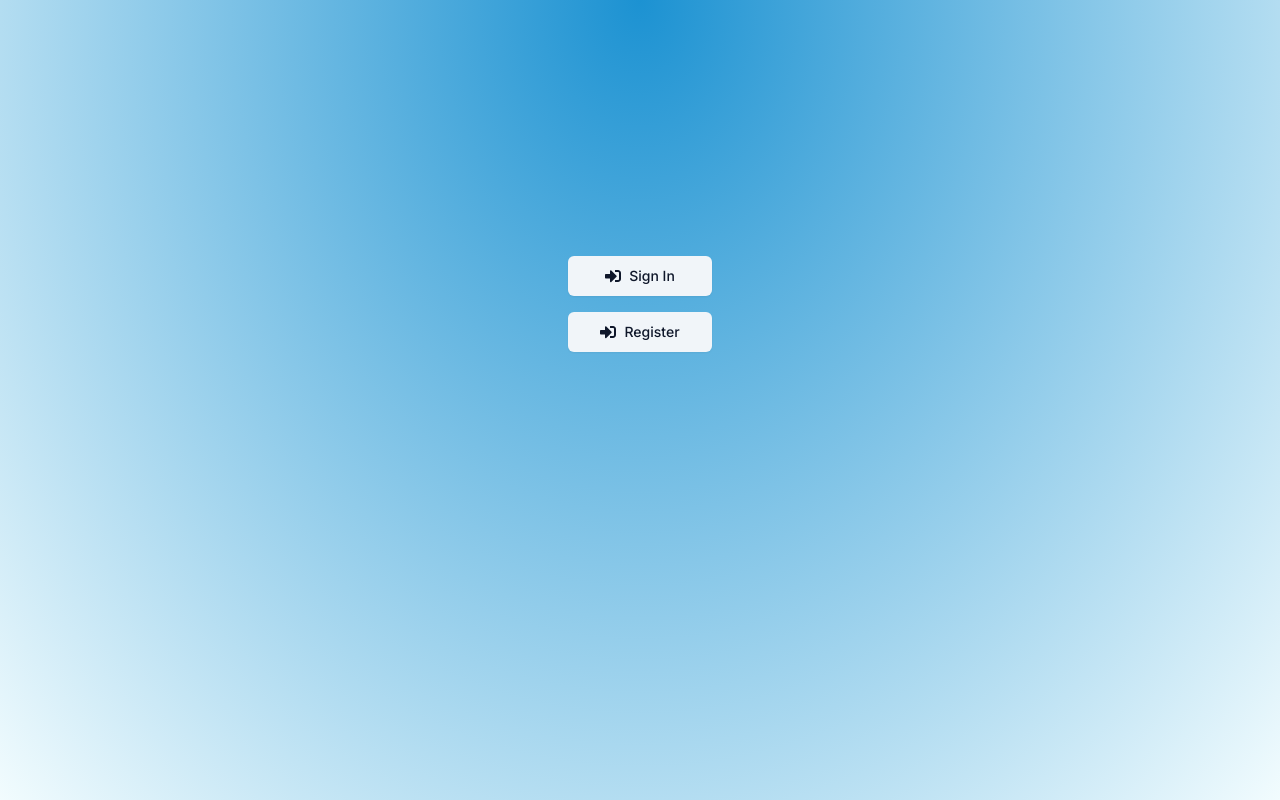
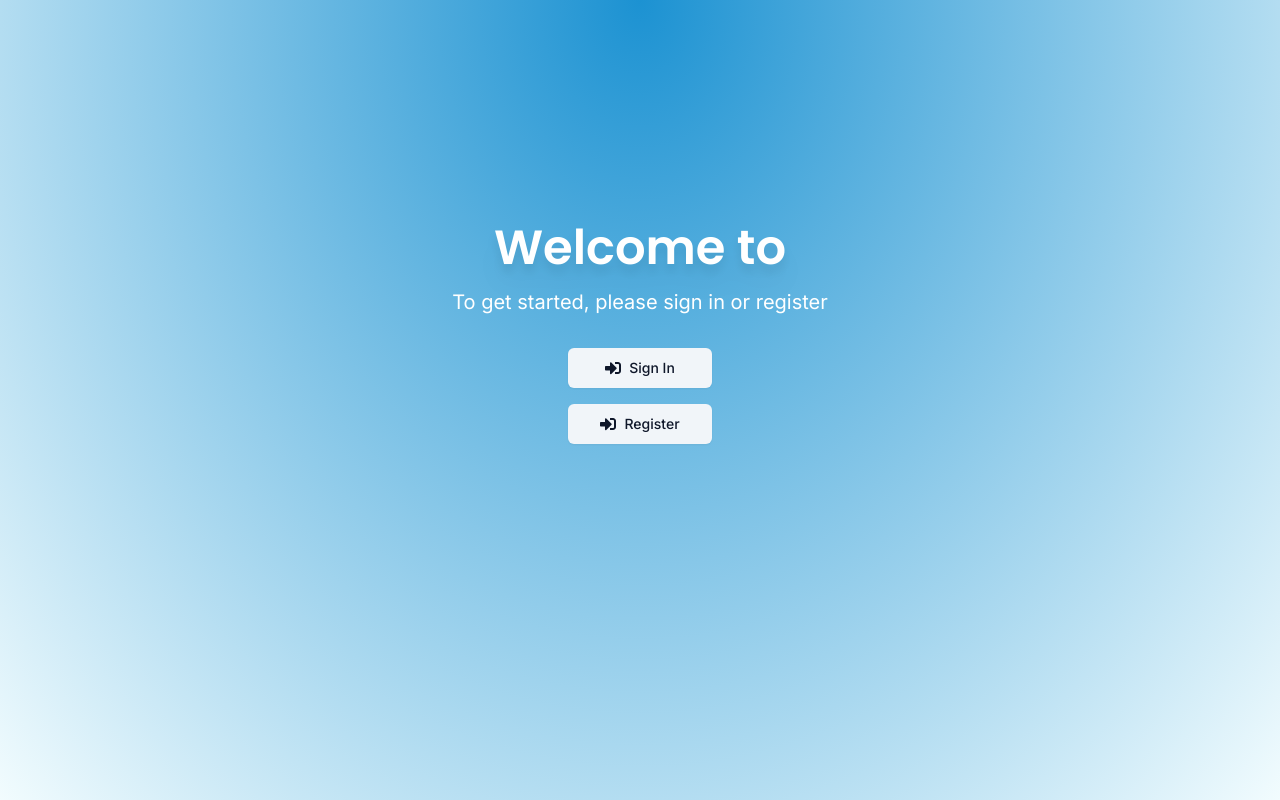
Before and after one commit to danielevans254/custom-auth, a Next.js app: page / in a window 1280 px wide. Built offline with nearby package versions, Linux system fonts and the light colour scheme; no server answers.

Commit message:
feat: Update landing page banner to include welcome message and sign-in/register prompt

```diff
--- a/app/page.tsx
+++ b/app/page.tsx
@@ -21,8 +21,9 @@ export default function Home() {
           <div className="text-5xl mb-4">
           </div>
           <h1 className={cn("text-5xl font-bold text-white drop-shadow-xl", poppins.className)}>
-            {process.env.NEXT_PUBLIC_APP_NAME}
+            Welcome to {process.env.NEXT_PUBLIC_APP_NAME}
           </h1>
+          <span className="text-white text-xl pt-4">To get started, please sign in or register</span>
           <div className="text-center flex  flex-col items-center justify-center mt-8 space-y-4">
             <LoginButton asChild>
               <Button variant="secondary" size="lg" className="w-36">
```
